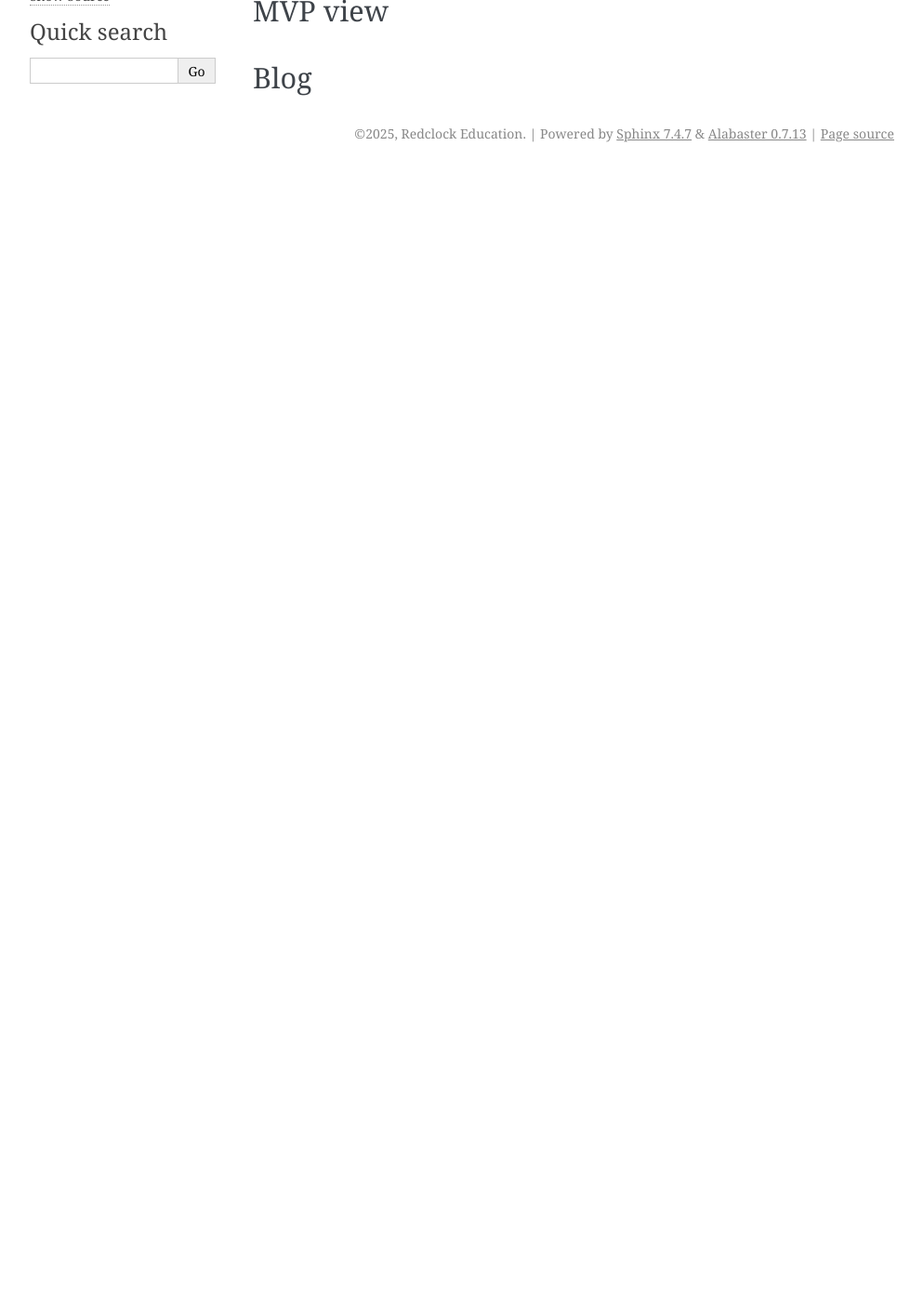
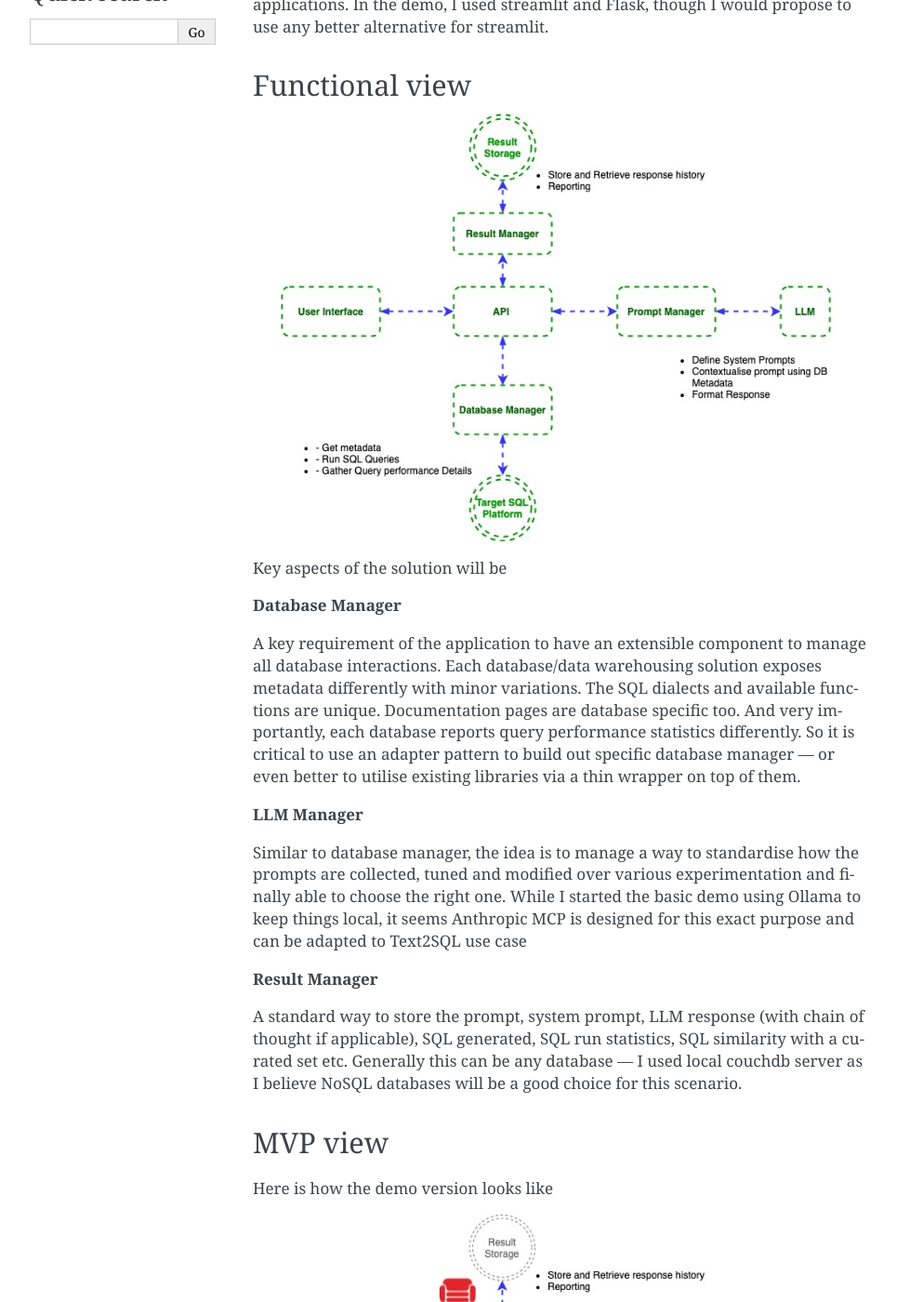
Before and after one commit to ayanguha/ollama-duckdb-prompt-tracker, a Sphinx documentation site: the page built from docs/source/overview.rst, in a window 1280 px wide and 1400 px high, scrolled down 270 px. Shown: the whole window at 93% size, without its empty margins (148-1141 px from the left). Built offline with Sphinx 7.4.7, drawn with Linux system fonts in a browser that asks for light colours; before the commit the page ends 900 px from its top, so only the background shows below that; some of the changed text lies outside the part shown.

Commit message:
overview added

```diff
--- a/docs/source/overview.rst
+++ b/docs/source/overview.rst
@@ -1,14 +1,38 @@
 Overview
 ===============
 
-Problem Statement
-------------------------
+The goal of this project is to build a Text2SQL application that can be used to convert natural language queries into SQL queries. The application will be built using a combination of LLMs and traditional database management techniques. The problem is described in `Blog <https://guha-ayan.medium.com/text2sql-evaluation-accelerator-a52774832bdf>`_
+
+User Interface and API layers will be standard web development components — to enable functionalities for end users. There are a ton of great examples of such applications. In the demo, I used streamlit and Flask, though I would propose to use any better alternative for streamlit.
 
 Functional view
 ------------------------
 
+.. image:: _static/Misc-OverAll\ Idea.jpg
+   :width: 600px
+   :align: center
+
+Key aspects of the solution will be
+
+**Database Manager**
+
+A key requirement of the application to have an extensible component to manage all database interactions. Each database/data warehousing solution exposes metadata differently with minor variations. The SQL dialects and available functions are unique. Documentation pages are database specific too. And very importantly, each database reports query performance statistics differently. So it is critical to use an adapter pattern to build out specific database manager — or even better to utilise existing libraries via a thin wrapper on top of them.
+
+**LLM Manager**
+
+Similar to database manager, the idea is to manage a way to standardise how the prompts are collected, tuned and modified over various experimentation and finally able to choose the right one. While I started the basic demo using Ollama to keep things local, it seems Anthropic MCP is designed for this exact purpose and can be adapted to Text2SQL use case
+
+**Result Manager**
+
+A standard way to store the prompt, system prompt, LLM response (with chain of thought if applicable), SQL generated, SQL run statistics, SQL similarity with a curated set etc. Generally this can be any database — I used local couchdb server as I believe NoSQL databases will be a good choice for this scenario.
+
 MVP view
 ------------------------
 
-Blog
-------------------------
+Here is how the demo version looks like
+
+.. image:: _static/Misc-MVP\ build.jpg
+   :width: 600px
+   :align: center
+
+A screen Recording `Youtube Video <https://youtu.be/LADTN3Lj8UU>`_
```
Also changed, not shown: docs/source/_static/Misc-MVP build.jpg (added), docs/source/_static/Misc-OverAll Idea.jpg (added).
